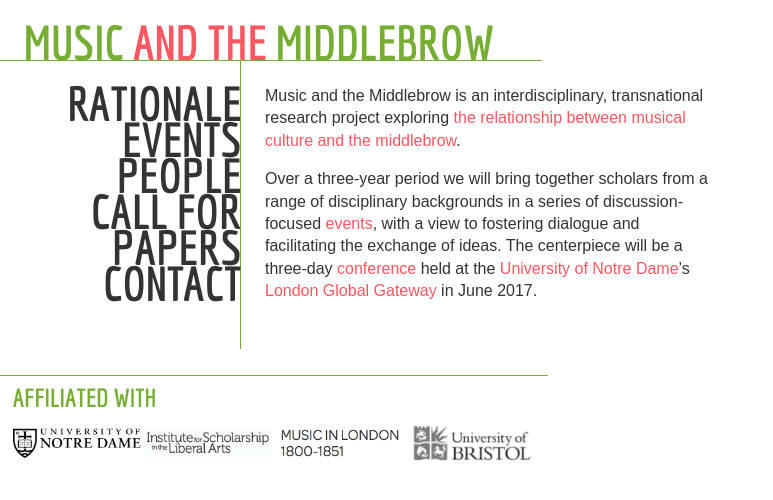
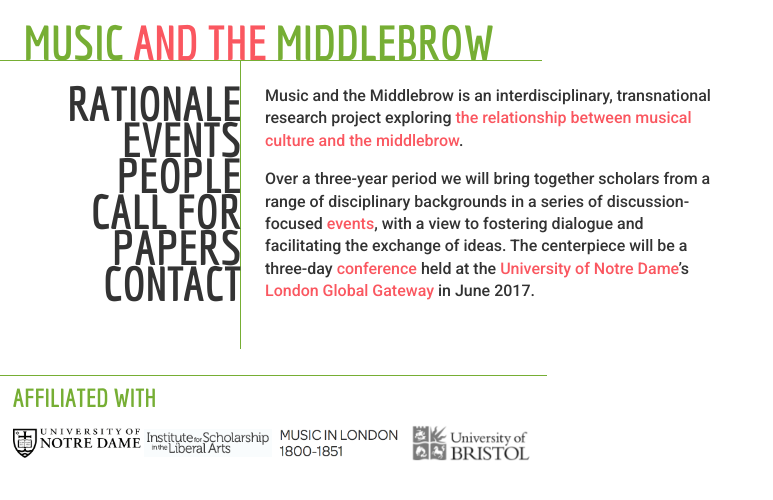
Before and after one commit to musicandthemiddlebrow/musicandthemiddlebrow.github.io, a Jekyll site: the page built from index.html, in a window 1280 px wide. Shown: the top 500 px of the page, without its empty margins (0-773 px from the left). Built offline with Jekyll 4.4.1, drawn with Linux system fonts in a browser that asks for light colours.

Commit message:
Add new font

```diff
--- a/_layouts/default.html
+++ b/_layouts/default.html
@@ -8,6 +8,7 @@
       <meta name="viewport" content="width=device-width, initial-scale=1">
 
       <link rel="stylesheet" href="https://fonts.googleapis.com/css?family=Economica:700">
+      <link rel="stylesheet" href="https://fonts.googleapis.com/css?family=Roboto:500">
       <link rel="stylesheet" href="{{ '/css/main.css' | prepend: site.baseurl }}">
   </head>
   <body>
--- a/css/main.css
+++ b/css/main.css
@@ -4,7 +4,7 @@
 
 body {
   margin: 0;
-  font-family: sans-serif;
+  font-family: 'Roboto', sans-serif;
   font-size: 16px;
   color: #333;
 }
```
